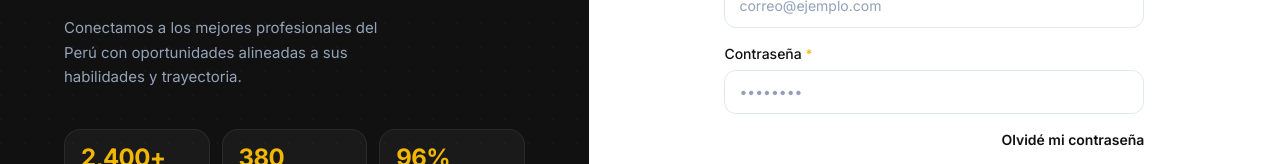
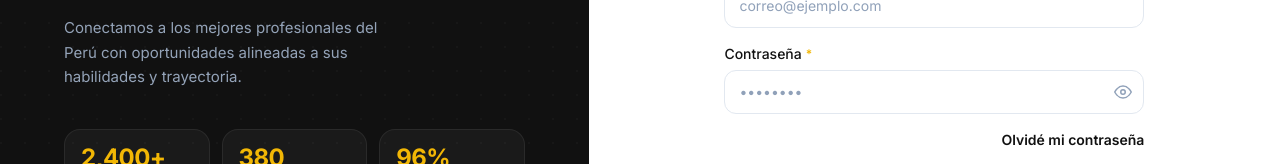
Before and after one commit to stephany-toribio/web-app-calidad-software, an Angular app: page /creo/landing in a window 1280 px wide. Shown: the part 314-478 px from the top of the page. Built offline with nearby package versions, Linux system fonts and the light colour scheme.

Commit message:
fix(HU-10): eye icon to display pasword

```diff
--- a/src/app/components/creo-design-system/creo-field/creo-field.component.html
+++ b/src/app/components/creo-design-system/creo-field/creo-field.component.html
@@ -5,7 +5,7 @@
       </label>
       <div class="relative">
         <input
-          [type]="type"
+          [type]="inputType"
           [value]="value"
           [attr.maxlength]="maxLength ? maxLength : null"
           [disabled]="disabled"
@@ -13,13 +13,31 @@
           (keypress)="onKeyPress($event)"
           (input)="onInputChange($event)"
           [placeholder]="placeholder"
-          class="w-full h-11 px-3.5 rounded-xl border text-sm placeholder:text-slate-400 outline-none transition-all duration-150 disabled:cursor-not-allowed"
+          class="w-full h-11 pl-3.5 rounded-xl border text-sm placeholder:text-slate-400 outline-none transition-all duration-150 disabled:cursor-not-allowed"
+          [class.pr-10]="type === 'password'"
+          [class.pr-3.5]="type !== 'password'"
           [style.color]="disabled ? '#94A3B8' : '#111111'"
           [style.background-color]="disabled ? '#F1F5F9' : (error ? '#FEF2F2' : '#FFFFFF')"
           [style.border-color]="error ? '#E5140D' : '#E2E8F0'"
           (focus)="onFocus($event)"
           (blur)="onBlur($event)"
         />
+        <button *ngIf="type === 'password'" type="button" (click)="togglePassword()"
+          [attr.aria-label]="showPassword ? 'Ocultar contraseña' : 'Mostrar contraseña'"
+          class="absolute right-3 top-1/2 -translate-y-1/2 text-slate-400 hover:text-slate-600">
+          <svg *ngIf="!showPassword" width="18" height="18" viewBox="0 0 24 24" fill="none"
+            stroke="currentColor" stroke-width="2" stroke-linecap="round" stroke-linejoin="round">
+            <path d="M1 12s4-8 11-8 11 8 11 8-4 8-11 8-11-8-11-8z"></path>
+            <circle cx="12" cy="12" r="3"></circle>
+          </svg>
+          <svg *ngIf="showPassword" width="18" height="18" viewBox="0 0 24 24" fill="none"
+            stroke="currentColor" stroke-width="2" stroke-linecap="round" stroke-linejoin="round">
+            <path
+              d="M17.94 17.94A10.07 10.07 0 0 1 12 20c-7 0-11-8-11-8a18.45 18.45 0 0 1 5.06-5.94M9.9 4.24A9.12 9.12 0 0 1 12 4c7 0 11 8 11 8a18.5 18.5 0 0 1-2.16 3.19m-6.72-1.07a3 3 0 1 1-4.24-4.24">
+            </path>
+            <line x1="1" y1="1" x2="23" y2="23"></line>
+          </svg>
+        </button>
       </div>
       <p *ngIf="error" class="text-xs flex items-center gap-1" style="color: #E5140D;">
         <svg width="12" height="12" viewBox="0 0 12 12" fill="none" class="flex-shrink-0">
--- a/src/app/components/creo-design-system/creo-field/creo-field.component.ts
+++ b/src/app/components/creo-design-system/creo-field/creo-field.component.ts
@@ -21,9 +21,20 @@ export class CreoFieldComponent {
   @Input() disabled: boolean = false;
   @Input() listId?: string;
 
+  /** Solo aplica cuando type === 'password': muestra u oculta el texto */
+  showPassword = false;
+
   @Output() valueChange = new EventEmitter<string>();
   @Output() fieldFocus = new EventEmitter<void>();
   @Output() fieldBlur = new EventEmitter<void>();
+
+  get inputType(): string {
+    return this.type === 'password' && this.showPassword ? 'text' : this.type;
+  }
+
+  togglePassword() {
+    this.showPassword = !this.showPassword;
+  }
 
   onKeyPress(e: KeyboardEvent) {
     if (this.numbersOnly) {
--- a/src/app/screens/creo/creo-admin-login/creo-admin-login.component.html
+++ b/src/app/screens/creo/creo-admin-login/creo-admin-login.component.html
@@ -97,8 +97,7 @@
         <app-creo-field label="Correo electrónico" type="email" [value]="email" (valueChange)="onEmailChange($event)"
           placeholder="admin@creo.pe" [error]="errors['email']" [required]="true"></app-creo-field>
 
-        <app-creo-field label="Contraseña" type="password" [value]="password" (valueChange)="onPasswordChange($event)"
-          placeholder="••••••••" [error]="errors['password']" [required]="true"></app-creo-field>
+
 
         <app-creo-btn type="submit" [fullWidth]="true" [disabled]="isSubmitting">
           Acceder al panel
```
